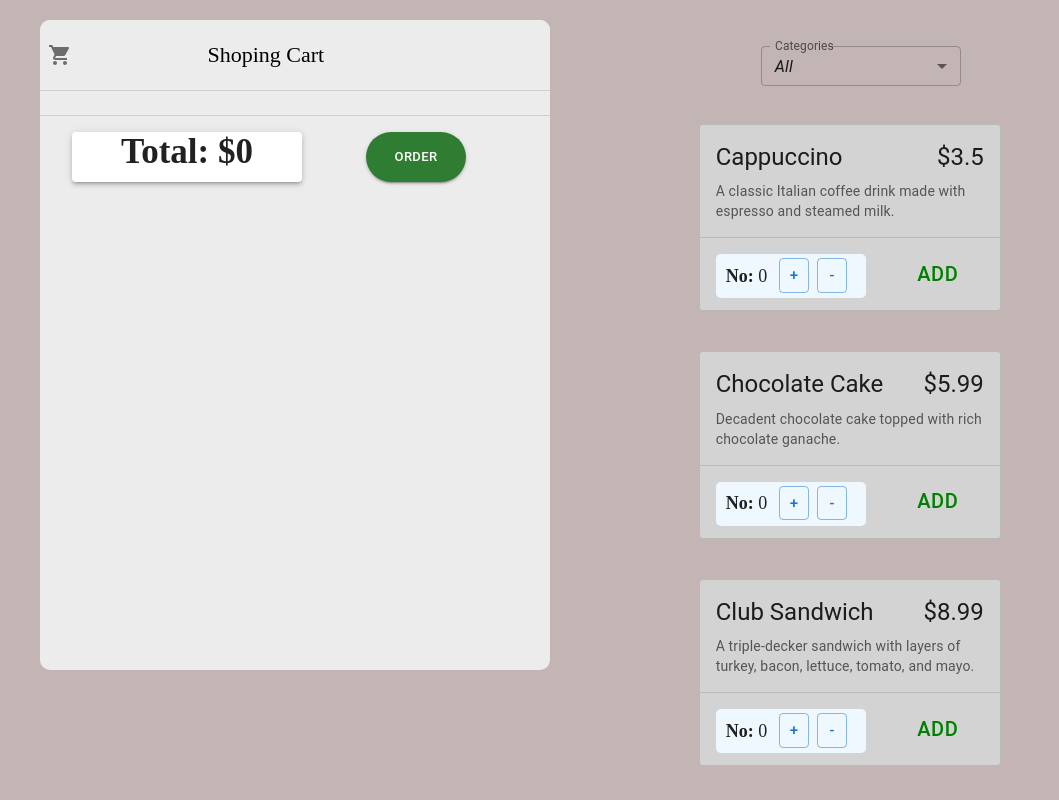
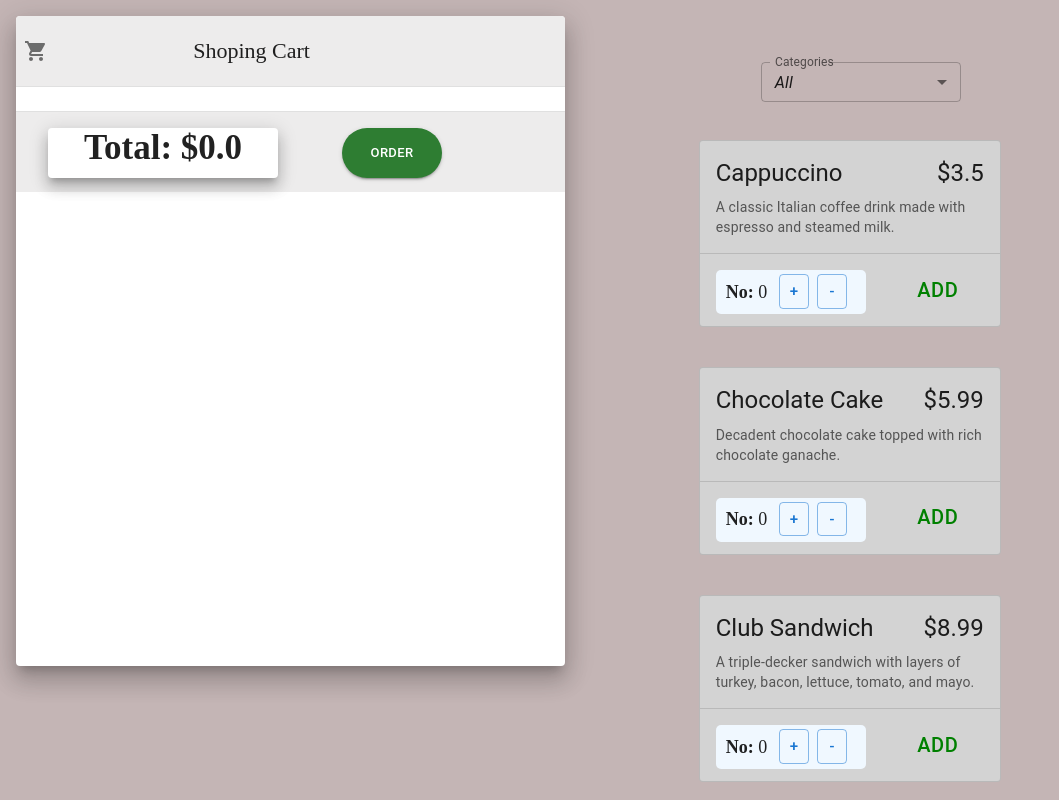
Before and after one commit to leshi01/ure-project, a React (Vite) app: page / in a window 1280 px wide. Shown: the top 800 px of the page, without its empty margins (0-1059 px from the left). Built offline with nearby package versions, Linux system fonts and the light colour scheme.

Commit message:
initial commit

```diff
--- a/src/Cart.jsx
+++ b/src/Cart.jsx
@@ -10,7 +10,6 @@ import Paper from '@mui/material/Paper';
 import Box from '@mui/material/Box';
 
 import CartElements from './CartElements';
-
 
 
 function Cart({totalItems, setTotalItems, elements, handlesetElements}){
@@ -26,9 +25,19 @@ function Cart({totalItems, setTotalItems, elements, handlesetElements}){
         }
     };
 
-
     return(
-        <div className="cart-container">
+        <Box sx={{
+                display: 'flex',
+                flexWrap: 'wrap',
+                '& > :not(style)': {
+                m: 1,
+                width: "70%",
+                height: 650,
+                fontFamily: "'Times New Roman', Times, serif",
+                },
+            }}
+        >
+        <Paper elevation={15} sx={{ position: "static", overflow: "auto", top: 20,}}>
             <div className='cart-header'>
                 <CartIcon totalItems={totalItems} />
                 <p className='cart-header-text'>Shoping Cart</p>
@@ -76,14 +85,15 @@ function Cart({totalItems, setTotalItems, elements, handlesetElements}){
                     }}
                     >
 
-                    <Paper elevation={3}> <b>Total: ${total}</b> </Paper>
+                    <Paper elevation={10}> <b>Total: ${total.toFixed(1)}</b> </Paper>
 
                 </Box>
                 <Button variant="contained" size='small' color="success" sx={{ maxHeight: 50, minWidth:100, borderRadius: 10, marginTop: 2,marginLeft:7}}>
                     Order
                 </Button>
             </footer>
-        </div>
+        </Paper>
+        </Box>
     );
 }
 
--- a/src/index.css
+++ b/src/index.css
@@ -41,7 +41,7 @@
 }
 
 .cart-container{
-  position: sticky;
+  position: static;
 
   top: 20px;
   left: 40px;
@@ -86,11 +86,11 @@
 }
 
 .cart-footer{
-
   display: flex;
   height: 80px;
-  position: sticky;
+  position:sticky;
   bottom: 0;
+  width: 100%;
   z-index: 999;
   background-color: #edecec;
 }
```
